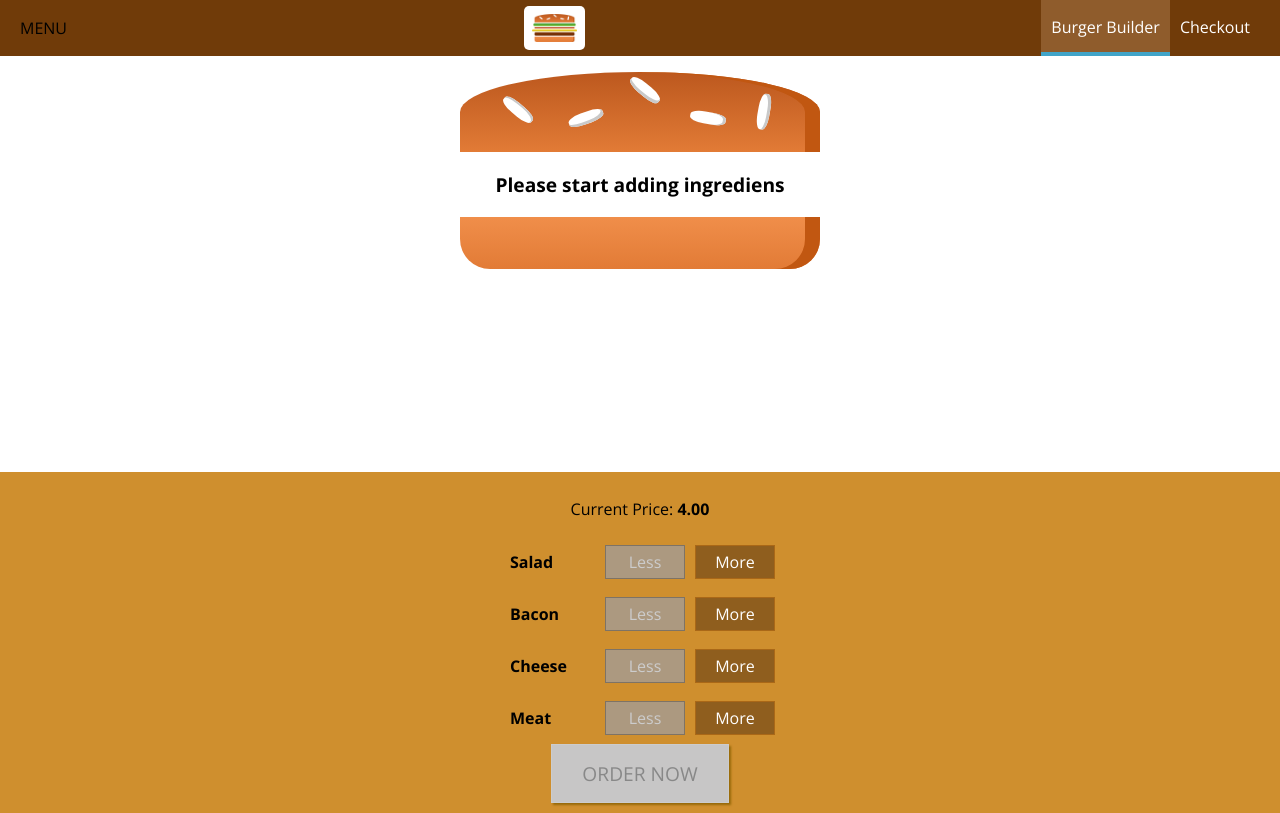
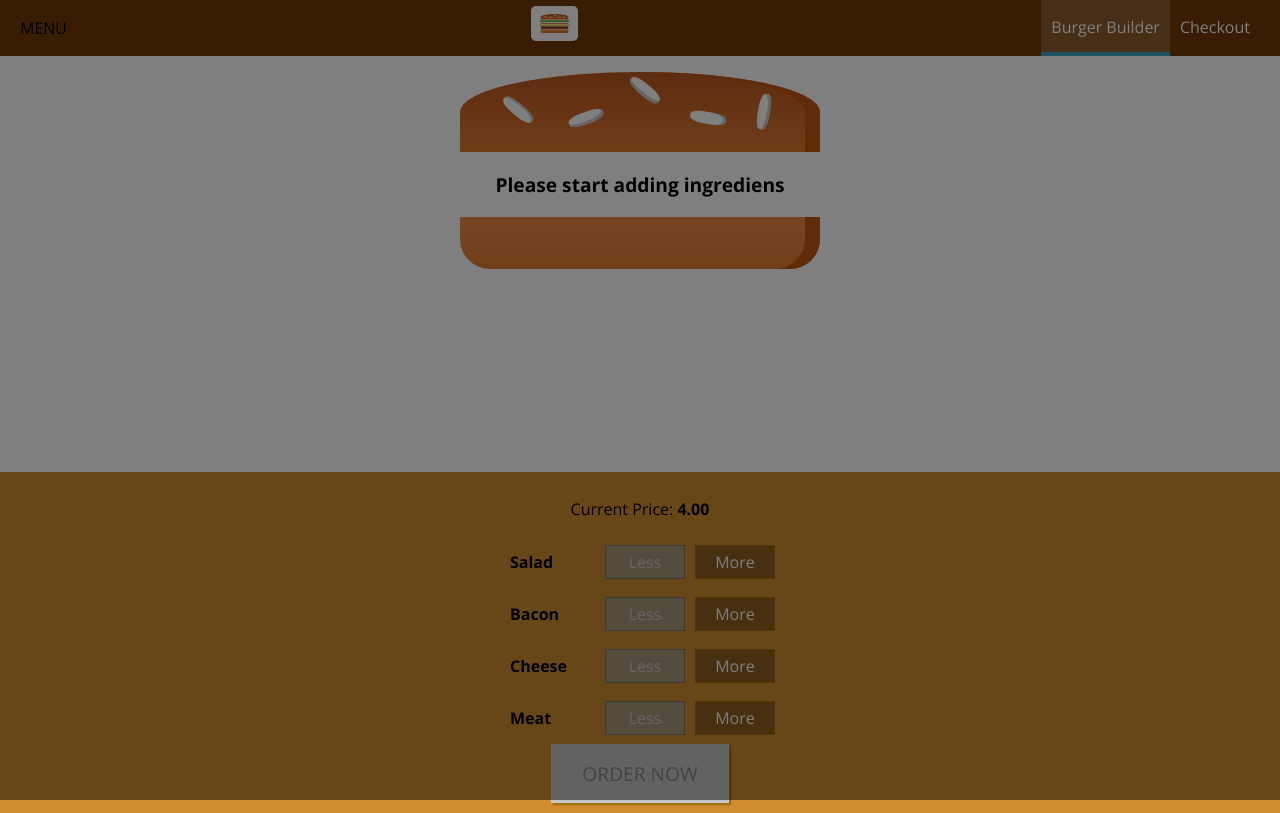
Before and after one commit to domazet93/react-redux-app, a React app: page / in a window 1280 px wide. Built offline with nearby package versions, Linux system fonts and the light colour scheme.

Commit message:
adding SideDrawer component toggleHandler to show sidebar

```diff
--- a/src/components/Layout/Layout.js
+++ b/src/components/Layout/Layout.js
@@ -1,14 +1,38 @@
 
-import React from "react";
+import React, { Component } from "react";
 import Aux from "../../hoc/Aux";
 import classes from "./Layout.css"
 import Toolbar from "../Navigation/Toolbar/Toolbar";
+import SideDrawer from '../Navigation/SideDrawer/SideDrawer';
 
-const layout = (props) =>  (
-  <Aux>
-    <Toolbar />
-    <main className={classes.Content}>{props.children}</main>
-  </Aux>
-)
+class Layout extends Component {
+  state = {
+    showSideDrawer: true
+  }
 
-export default layout;
+  sideDrawerCloseHandler = () => {
+    this.setState({
+      showSideDrawer: false
+    })
+  }
+
+  sideDrawerToggleHandler = () => {
+    this.setState((prevState) => {
+      return {
+        showSideDrawer: !prevState.showSideDrawe
+      }
+    })
+  }
+
+  render() {
+    return (
+      <Aux>
+        <Toolbar drawerToggleHandler={this.sideDrawerToggleHandler}/>
+        <SideDrawer open={this.state.showSideDrawer} closed={this.sideDrawerCloseHandler}/>
+        <main className={classes.Content}>{this.props.children}</main>
+      </Aux>
+    )
+  }
+
+}
+export default Layout;
--- a/src/components/Logo/Logo.js
+++ b/src/components/Logo/Logo.js
@@ -1,8 +1,8 @@
 import React from 'react';
 import burgerLogo from "../../assets/images/burger-logo.png";
-import classed from "./Logo.css"
+import classes from "./Logo.css"
 const logo = (props) => (
-  <div className={classed.Logo}>
+  <div className={classes.Logo} style={{ height: props.height }}>
     <img src={burgerLogo} alt="myBurger" />
   </div>
 )
--- /dev/null
+++ b/src/components/Navigation/SideDrawer/DrawerToggle/DrawerToggle.js
@@ -0,0 +1,7 @@
+import React from 'react'
+
+const drawerToggle = (props) => (
+  <div onClick={props.clicked}>MENU</div>
+)
+
+export default drawerToggle;
--- /dev/null
+++ b/src/components/Navigation/SideDrawer/SideDrawer.css
@@ -0,0 +1,32 @@
+.SideDrawer {
+  position: fixed;
+  width: 280px;
+  max-width: 70%;
+  height: 100%;
+  left: 0;
+  top: 0;
+  z-index: 200;
+  background-color: white;
+  padding: 32px 16px;
+  box-sizing: border-box;
+  transition: transform 0.3s ease-out;
+}
+
+@media (min-width: 500px) {
+  .SideDrawer {
+      display: none;
+  }
+}
+
+.Open {
+  transform: translateX(0);
+}
+
+.Close {
+  transform: translateX(-100%);
+}
+
+.Logo {
+  height: 11%;
+  margin-bottom: 32px;
+}
--- /dev/null
+++ b/src/components/Navigation/SideDrawer/SideDrawer.js
@@ -0,0 +1,30 @@
+import React from 'react'
+
+import Logo from '../../Logo/Logo';
+import NavigationItems from '../NavigationItems/NavigationItems';
+import classes from "./SideDrawer.css";
+
+import Aux from '../../../hoc/Aux';
+import Backdrop from '../../UI/Backdrop/Backdrop';
+
+const sideDrawer = (props) => {
+  let attachedClasses = [classes.SideDrawer, classes.Close];
+  if(props.open) {
+    attachedClasses = [classes.SideDrawer, classes.Open];
+  }
+
+  return (
+    <Aux>
+      <Backdrop show={props.open} clicked={props.closed}/>
+      <div className={attachedClasses.join(" ")}>
+        <div className={classes.Logo}>
+          <Logo />
+        </div>
+        <nav>
+          <NavigationItems></NavigationItems>
+        </nav>
+      </div>
+    </Aux>
+  )
+}
+export default sideDrawer;
--- a/src/components/Navigation/Toolbar/Toolbar.js
+++ b/src/components/Navigation/Toolbar/Toolbar.js
@@ -1,12 +1,16 @@
 import React from 'react'
 import classes from './Toolbar.css';
 import Logo from '../../Logo/Logo';
-import NavigationItems from '../NavigationItems/NavigationItems'
+import NavigationItems from '../NavigationItems/NavigationItems';
+import DrawerToggle from '../SideDrawer/DrawerToggle/DrawerToggle';
+
 const toolbar = (props) => (
   <header className={classes.Toolbar}>
-    <div>MENU</div>
-    <Logo />
-    <nav>
+    <DrawerToggle clicked={props.drawerToggleHandler} />
+    <div className={classes.Logo}>
+      <Logo />
+    </div>
+    <nav className={classes.DesktopOnly}>
       <NavigationItems />
     </nav>
   </header>
```
